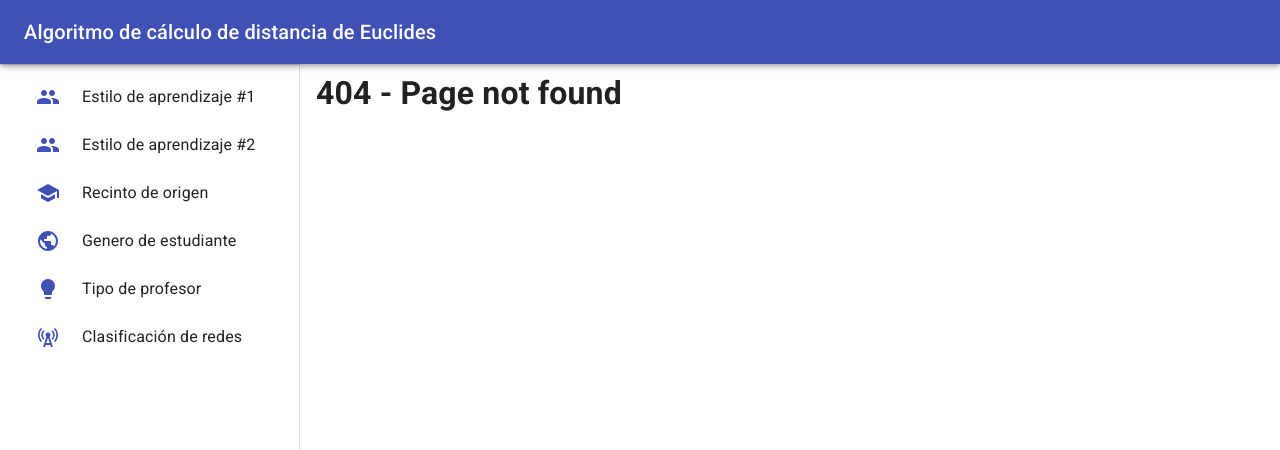
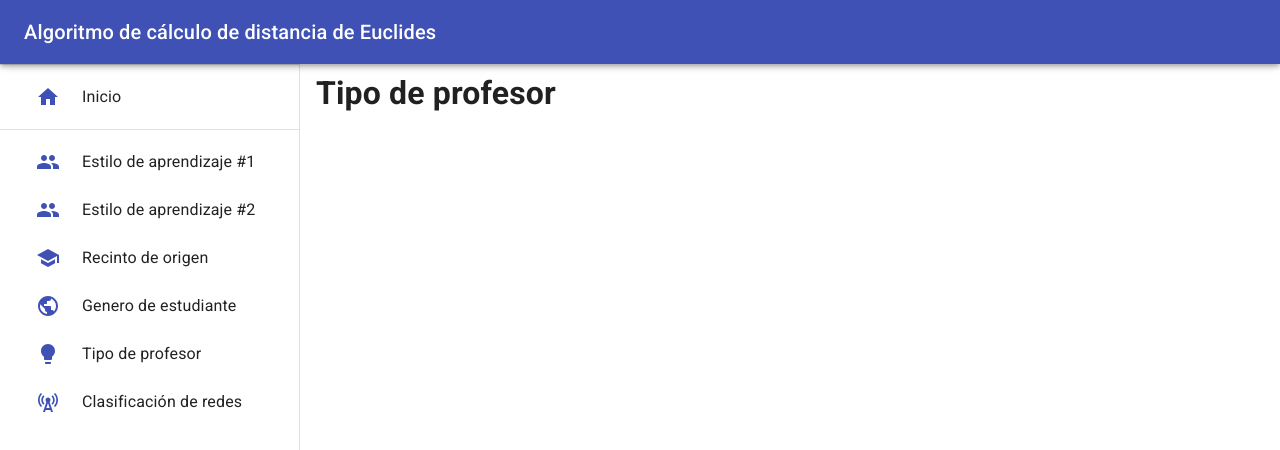
Before and after one commit to spiedra/euclidean-distance-calculation-website, a React (Create React App) app: page /teacher-type in a window 1280 px wide. Before the commit this address had no page. Shown: the top 450 px of the page. Built offline with nearby package versions, Linux system fonts and the light colour scheme.

Commit message:
feat: add form paths

```diff
--- a/src/components/Navbar/consts/navbarItems.js
+++ b/src/components/Navbar/consts/navbarItems.js
@@ -11,36 +11,36 @@ export const navbarItems = [
     id: 0,
     icon: <PeopleIcon />,
     label: 'Estilo de aprendizaje #1',
-    route: 'authentication'
+    route: 'learning-style'
   },
   {
     id: 1,
     icon: <PeopleIcon />,
     label: 'Estilo de aprendizaje #2',
-    route: 'authentication'
+    route: 'learning-style'
   },
   {
     id: 2,
     icon: <SchoolIcon />,
     label: 'Recinto de origen',
-    route: 'database'
+    route: 'student-home-campus'
   },
   {
     id: 3,
     icon: <PublicIcon />,
     label: 'Genero de estudiante',
-    route: 'storage'
+    route: 'student-gender'
   },
   {
     id: 4,
     icon: <LightbulbIcon />,
     label: 'Tipo de profesor',
-    route: 'hosting'
+    route: 'teacher-type'
   },
   {
     id: 5,
     icon: <CellTowerIcon />,
     label: 'Clasificación de redes',
-    route: 'functions'
+    route: 'network-classification'
   }
 ]
--- a/src/components/Navbar/index.js
+++ b/src/components/Navbar/index.js
@@ -1,4 +1,5 @@
 import React, { useState } from 'react'
+import { useNavigate } from 'react-router'
 
 import AppBar from '@mui/material/AppBar'
 import Box from '@mui/material/Box'
@@ -14,6 +15,7 @@ import Typography from '@mui/material/Typography'
 
 import MenuIcon from '@mui/icons-material/Menu'
 import CloseIcon from '@mui/icons-material/Close'
+import HomeIcon from '@mui/icons-material/Home'
 
 import { navbarItems } from './consts/navbarItems'
 import { navbarStyles } from './styles'
@@ -22,6 +24,7 @@ const drawerWidth = 300
 
 const Navbar = () => {
   const [isOpen, setIsOpen] = useState(false)
+  const navigate = useNavigate()
 
   const handleDrawerToggle = () => {
     setIsOpen(!isOpen)
@@ -41,12 +44,24 @@ const Navbar = () => {
       </Toolbar>
       <Divider />
       <List>
+        <ListItem
+          button
+          onClick={() => {
+            navigate('/')
+          }}
+        >
+          <ListItemIcon sx={navbarStyles.icons}>{<HomeIcon />}</ListItemIcon>
+          <ListItemText sx={navbarStyles.text} primary="Inicio" />
+        </ListItem>
+      </List>
+      <Divider />
+      <List>
         {navbarItems.map((item, index) => (
           <ListItem
             button
             key={item.id}
             onClick={() => {
-              console.log('hola')
+              navigate(item.route)
             }}
           >
             <ListItemIcon sx={navbarStyles.icons}>{item.icon}</ListItemIcon>
@@ -75,10 +90,7 @@ const Navbar = () => {
           </Typography>
         </Toolbar>
       </AppBar>
-      <Box
-        component="nav"
-        sx={navbarStyles.nav}
-      >
+      <Box component="nav" sx={navbarStyles.nav}>
         <Drawer
           variant="temporary"
           open={isOpen}
--- a/src/index.js
+++ b/src/index.js
@@ -9,6 +9,11 @@ import { theme } from '../src/styles/theme'
 import App from './App'
 import Home from './pages/Home'
 import NotFound from './pages/NotFound'
+import LearningStyle from './pages/LearningStyle'
+import NetworkClassification from './pages/NetworkClassification'
+import StudentGender from './pages/StudentGender'
+import TeacherType from './pages/TeacherType'
+import StudentHomeCampus from './pages/StudentHomeCampus'
 
 const container = document.getElementById('root')
 const root = ReactDOM.createRoot(container)
@@ -20,6 +25,11 @@ root.render(
         <Routes>
           <Route path="/" element={<App />}>
             <Route index element={<Home />} />
+            <Route path='learning-style' element={<LearningStyle />} />
+            <Route path='network-classification' element={<NetworkClassification />} />
+            <Route path='student-gender' element={<StudentGender />} />
+            <Route path='teacher-type' element={<TeacherType />} />
+            <Route path='student-home-campus' element={<StudentHomeCampus />} />
             <Route path="*" element={<NotFound />} />
           </Route>
         </Routes>
--- /dev/null
+++ b/src/pages/LearningStyle/index.js
@@ -0,0 +1,7 @@
+import React from 'react'
+
+const LearningStyle = () => {
+  return (<h1>Estilo de aprendizaje</h1>)
+}
+
+export default LearningStyle
--- /dev/null
+++ b/src/pages/NetworkClassification/index.js
@@ -0,0 +1,7 @@
+import React from 'react'
+
+const NetworkClassification = () => {
+  return (<h1>Clasificación de redes</h1>)
+}
+
+export default NetworkClassification
--- /dev/null
+++ b/src/pages/StudentGender/index.js
@@ -0,0 +1,7 @@
+import React from 'react'
+
+const StudentGender = () => {
+  return (<h1>Genero de estudiante</h1>)
+}
+
+export default StudentGender
--- /dev/null
+++ b/src/pages/StudentHomeCampus/index.js
@@ -0,0 +1,7 @@
+import React from 'react'
+
+const StudentHomeCampus = () => {
+  return (<h1>Recinto de estudiante</h1>)
+}
+
+export default StudentHomeCampus
--- /dev/null
+++ b/src/pages/TeacherType/index.js
@@ -0,0 +1,7 @@
+import React from 'react'
+
+const TeacherType = () => {
+  return (<h1>Tipo de profesor</h1>)
+}
+
+export default TeacherType
```
